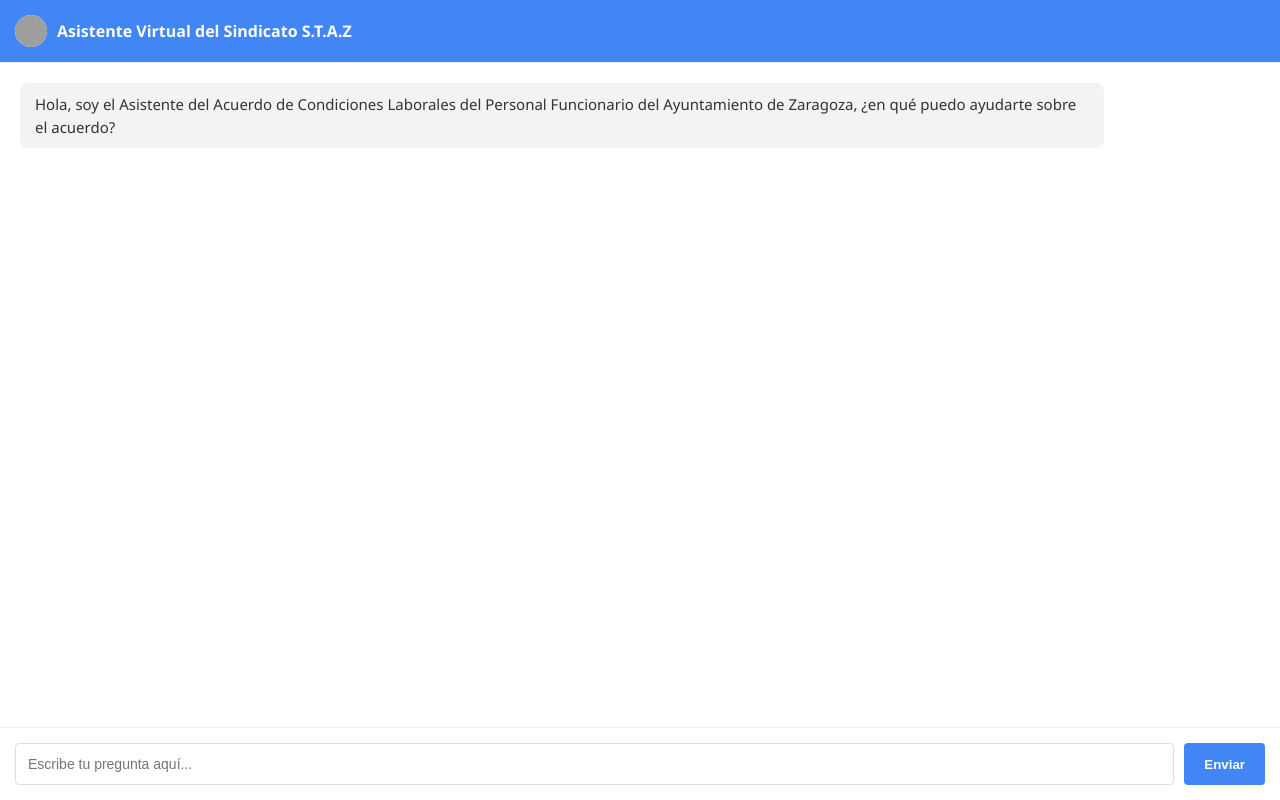
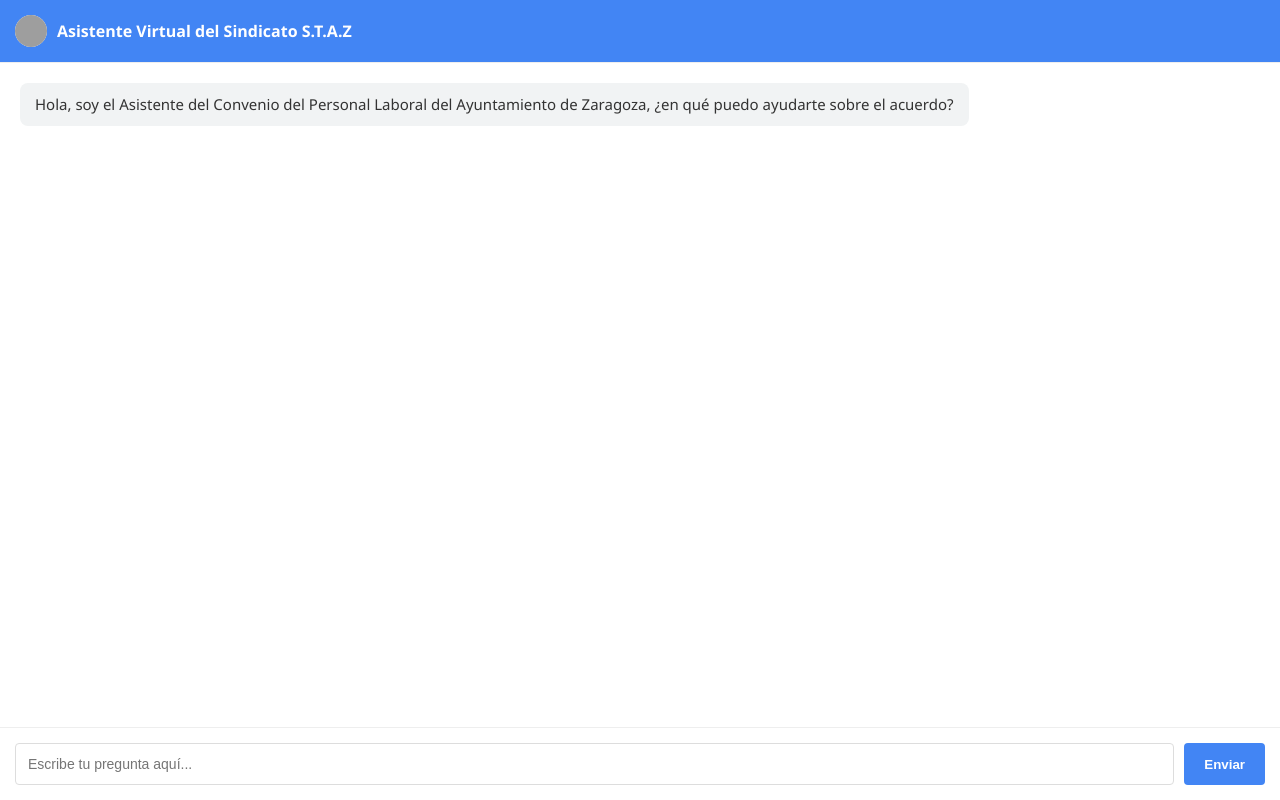
Before and after one commit to sindicatostaz-star/mi-gem-chat-laborales, a website: page public/index.html in a window 1280 px wide. Drawn offline with Linux system fonts and the light colour scheme; grey boxes are pictures that could not be loaded.

Commit message:
Update index.html

```diff
--- a/public/index.html
+++ b/public/index.html
@@ -134,7 +134,7 @@
         </div>
 
         <div class="chat-box" id="chatBox">
-            <div class="message ai-msg">Hola, soy el Asistente del Acuerdo de Condiciones Laborales del Personal Funcionario del Ayuntamiento de Zaragoza, ¿en qué puedo ayudarte sobre el acuerdo?</div>
+            <div class="message ai-msg">Hola, soy el Asistente del Convenio del Personal Laboral del Ayuntamiento de Zaragoza, ¿en qué puedo ayudarte sobre el acuerdo?</div>
         </div>
 
         <div class="loading" id="loadingIndicator">Analizando documento...</div>
```
